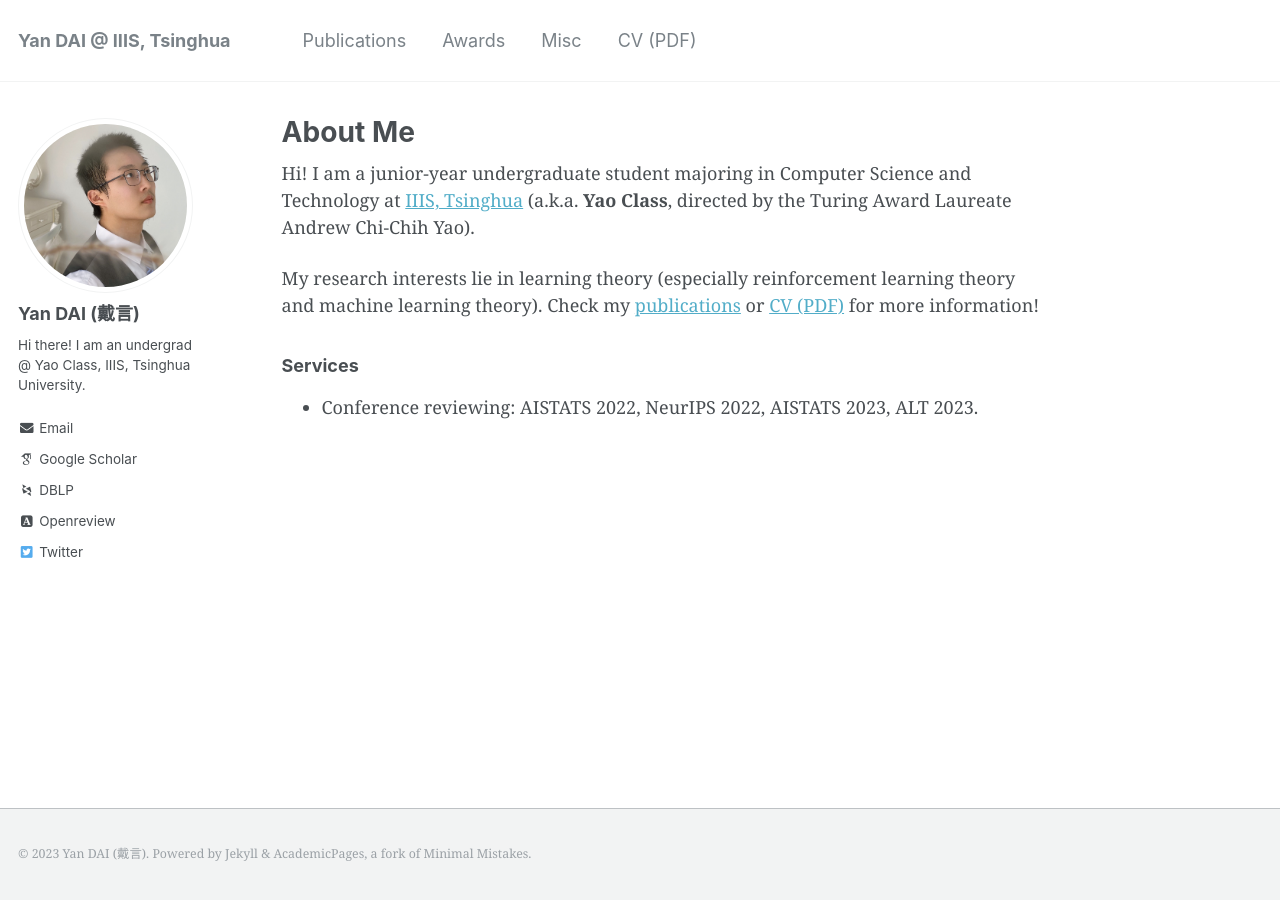
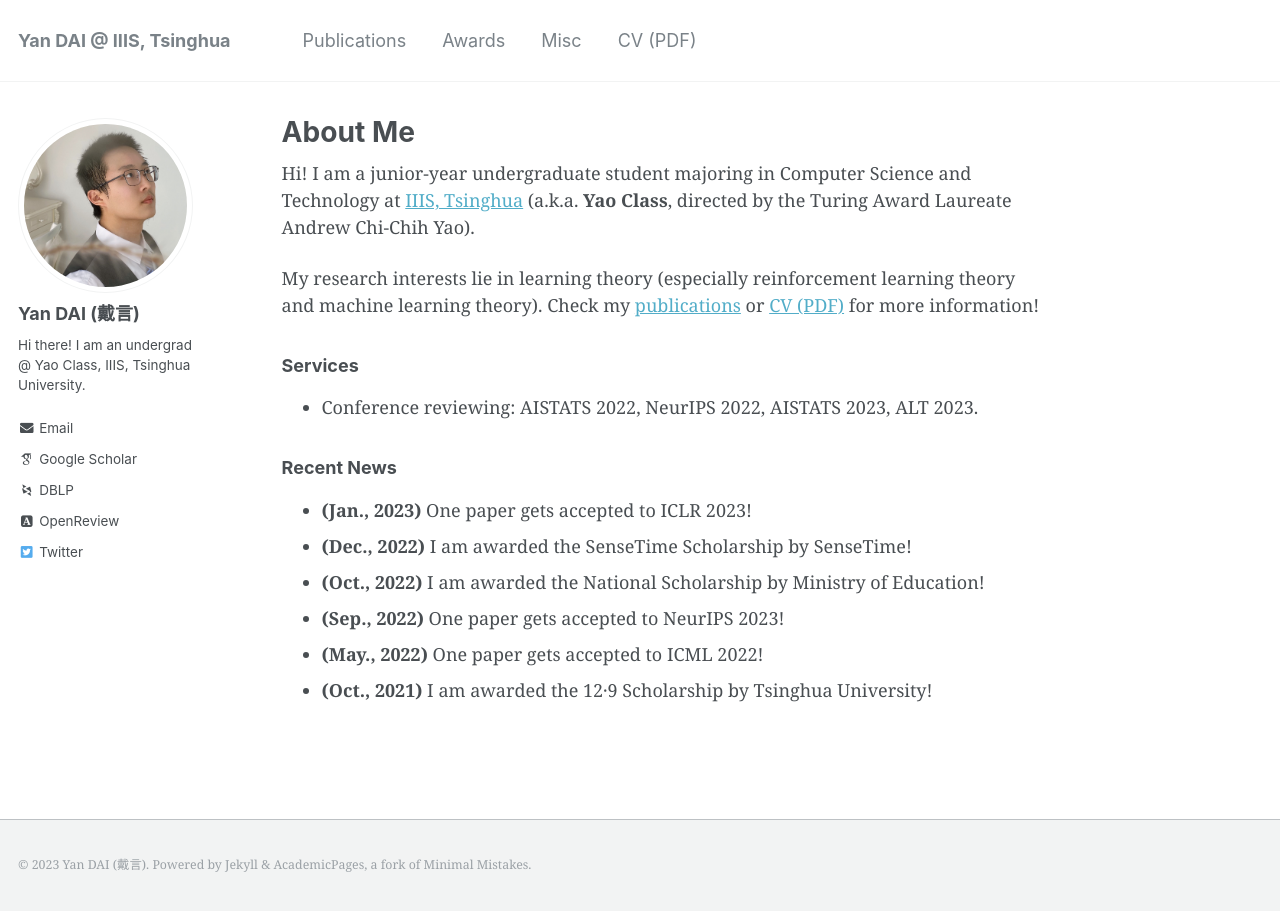
Before and after one commit to yandaichn/yandaichn.github.io, a Jekyll site: the page built from _pages/about.md, in a window 1280 px wide. Built offline with Jekyll 4.4.1, drawn with Linux system fonts in a browser that asks for light colours; some web fonts are replaced.

Commit message:
Add recent news

```diff
--- a/_includes/author-profile.html
+++ b/_includes/author-profile.html
@@ -107,7 +107,7 @@
         <li><a href="{{ author.dblp }}"><i class="ai ai-dblp ai-fw"></i> DBLP</a></li>
       {% endif %}
       {% if author.openreview %}
-        <li><a href="{{ author.openreview }}"><i class="ai ai-academia-square ai-fw"></i> Openreview</a></li>
+        <li><a href="{{ author.openreview }}"><i class="ai ai-academia-square ai-fw"></i> OpenReview</a></li>
       {% endif %}
       {% if author.pubmed %}
         <li><a href="{{ author.pubmed }}"><i class="ai ai-pubmed-square ai-fw"></i> PubMed</a></li>
--- a/_pages/about.md
+++ b/_pages/about.md
@@ -14,3 +14,11 @@ My research interests lie in learning theory (especially reinforcement learning
 
 ### Services
 * Conference reviewing: AISTATS 2022, NeurIPS 2022, AISTATS 2023, ALT 2023.
+
+### Recent News
+* **(Jan., 2023)** One paper gets accepted to ICLR 2023!
+* **(Dec., 2022)** I am awarded the SenseTime Scholarship by SenseTime!
+* **(Oct., 2022)** I am awarded the National Scholarship by Ministry of Education!
+* **(Sep., 2022)** One paper gets accepted to NeurIPS 2023!
+* **(May., 2022)** One paper gets accepted to ICML 2022!
+* **(Oct., 2021)** I am awarded the 12·9 Scholarship by Tsinghua University!
```
